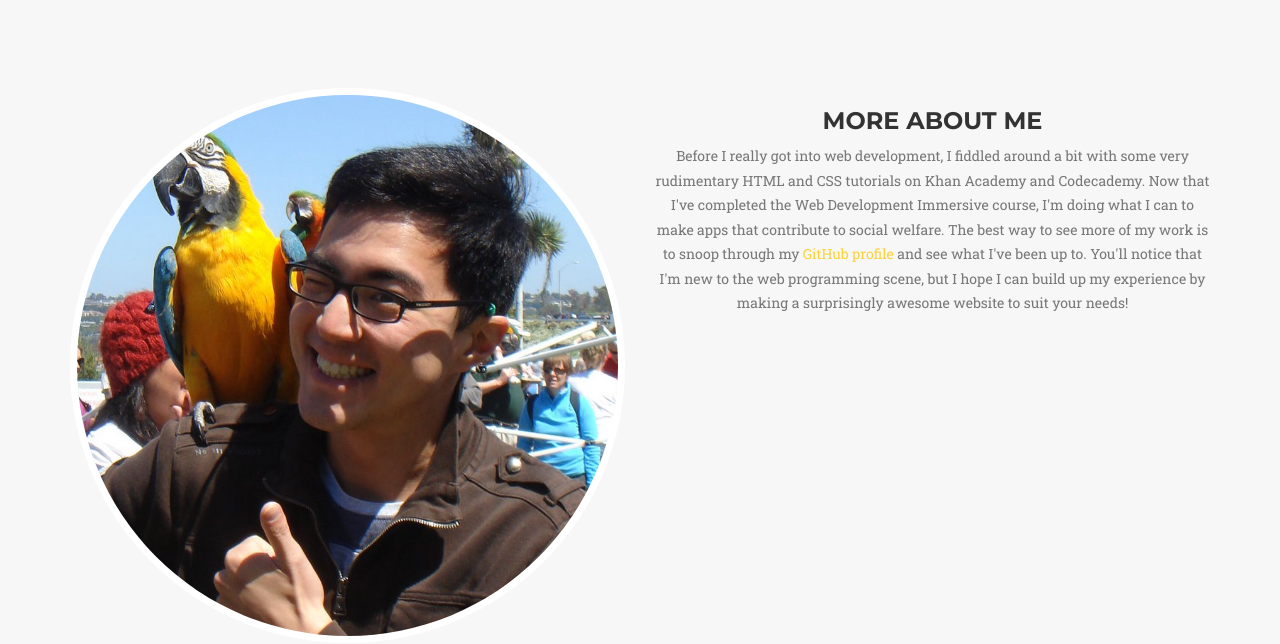
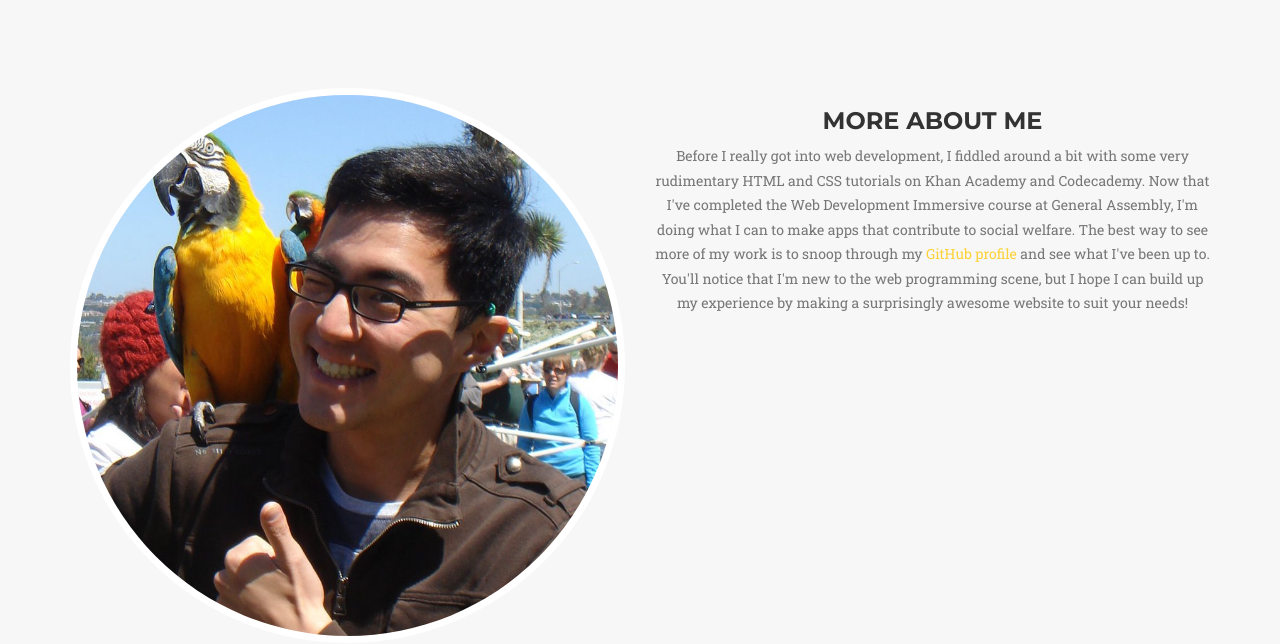
Before and after one commit to murtato/portfolio, a plain HTML site: page index.html in a window 1280 px wide. Shown: the part 4535-5179 px from the top of the page. Drawn offline with nearby package versions, Linux system fonts and the light colour scheme; a web font is replaced by a local one.

Commit message:
minor text edit

```diff
--- a/index.html
+++ b/index.html
@@ -288,7 +288,7 @@
                 <div class="col-sm-6">
                     <div class="team-member">
                         <h3>More About Me</h3>
-                        <p class="text-muted">Before I really got into web development, I fiddled around a bit with some very rudimentary HTML and CSS tutorials on Khan Academy and Codecademy. Now that I've completed the Web Development Immersive course, I'm doing what I can to make apps that contribute to social welfare. The best way to see more of my work is to snoop through my <a href="https://github.com/murtato" target="_blank">GitHub profile</a> and see what I've been up to. You'll notice that I'm new to the web programming scene, but I hope I can build up my experience by making a surprisingly awesome website to suit your needs!</p>
+                        <p class="text-muted">Before I really got into web development, I fiddled around a bit with some very rudimentary HTML and CSS tutorials on Khan Academy and Codecademy. Now that I've completed the Web Development Immersive course at General Assembly, I'm doing what I can to make apps that contribute to social welfare. The best way to see more of my work is to snoop through my <a href="https://github.com/murtato" target="_blank">GitHub profile</a> and see what I've been up to. You'll notice that I'm new to the web programming scene, but I hope I can build up my experience by making a surprisingly awesome website to suit your needs!</p>
                     </div>
                 </div>
             </div>
```
